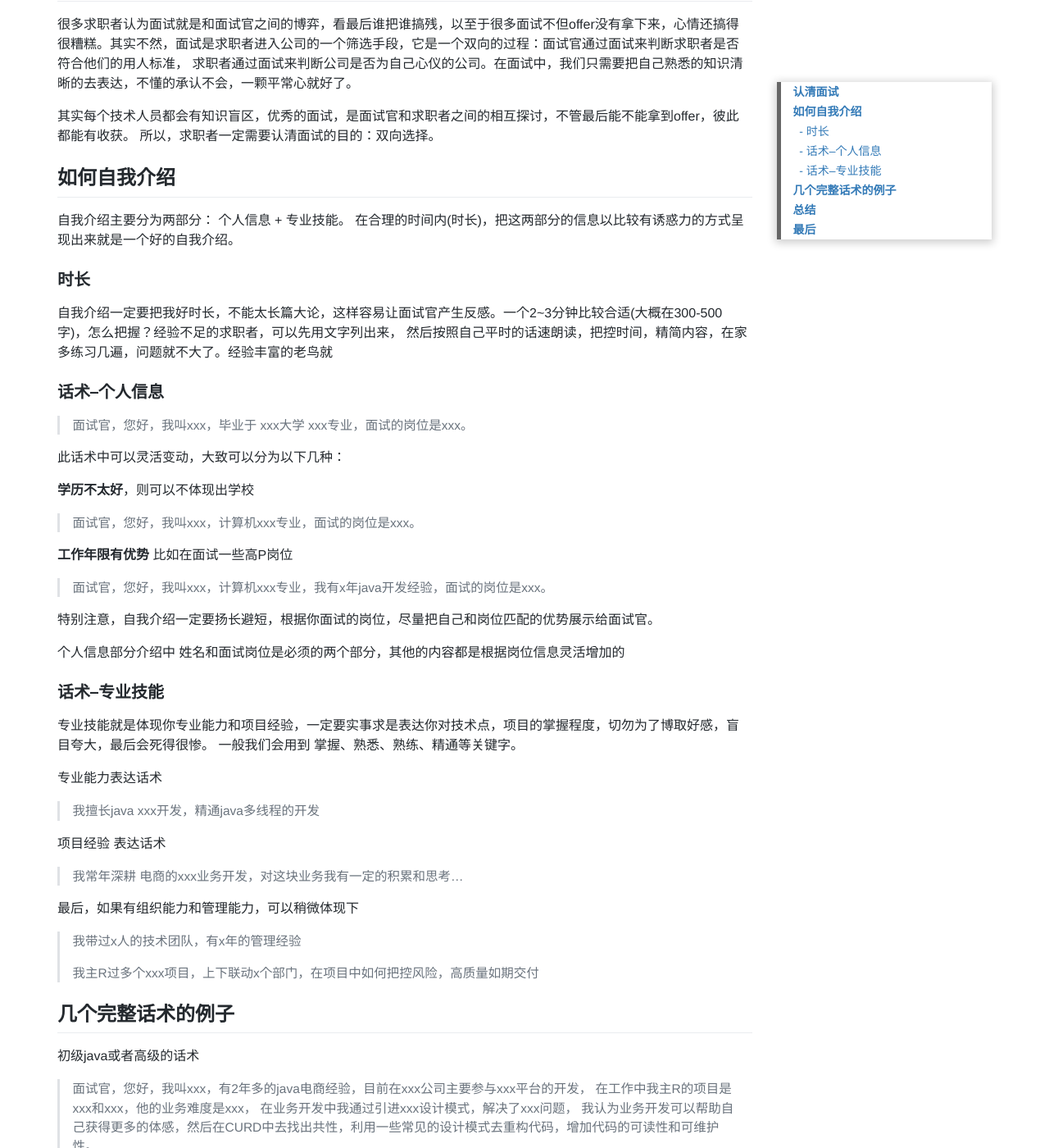
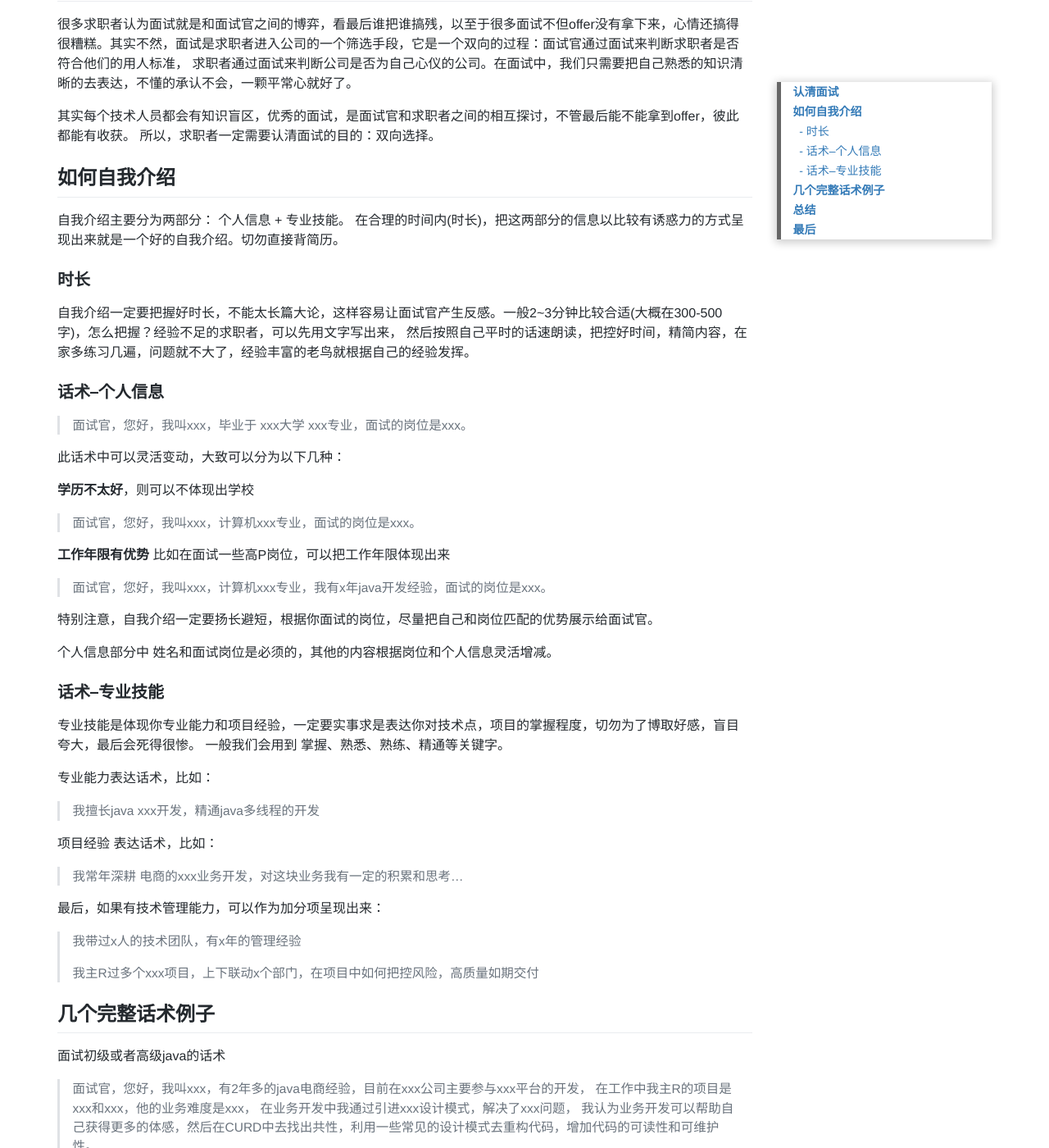
Before and after one commit to yuanjavar/yuanjava.github.io, a Jekyll site: the page built from _posts/2022/2022-05-20-self-introduction.md, in a window 1280 px wide and 1400 px high, scrolled down 699 px. Shown: the whole window at 82% size. Built offline with Jekyll 4.4.1, drawn with Linux system fonts in a browser that asks for light colours; nearby versions of some CDN libraries; comment, search, counter and statistics services are not loaded; some of the changed text lies outside the part shown.

Commit message:
自我介绍

```diff
--- a/_posts/2022/2022-05-20-self-introduction.md
+++ b/_posts/2022/2022-05-20-self-introduction.md
@@ -20,11 +20,11 @@ excerpt: 自我介绍是java面试中一个必不可少的环节，一个出彩
 
 ## 如何自我介绍
 
-自我介绍主要分为两部分： 个人信息 + 专业技能。 在合理的时间内(时长)，把这两部分的信息以比较有诱惑力的方式呈现出来就是一个好的自我介绍。
+自我介绍主要分为两部分： 个人信息 + 专业技能。 在合理的时间内(时长)，把这两部分的信息以比较有诱惑力的方式呈现出来就是一个好的自我介绍。切勿直接背简历。
 
 ### 时长
-自我介绍一定要把我好时长，不能太长篇大论，这样容易让面试官产生反感。一个2~3分钟比较合适(大概在300-500字)，怎么把握？经验不足的求职者，可以先用文字列出来，
-然后按照自己平时的话速朗读，把控时间，精简内容，在家多练习几遍，问题就不大了。经验丰富的老鸟就
+自我介绍一定要把握好时长，不能太长篇大论，这样容易让面试官产生反感。一般2~3分钟比较合适(大概在300-500字)，怎么把握？经验不足的求职者，可以先用文字写出来，
+然后按照自己平时的话速朗读，把控好时间，精简内容，在家多练习几遍，问题就不大了，经验丰富的老鸟就根据自己的经验发挥。
 
 ### 话术--个人信息
 
@@ -36,35 +36,35 @@ excerpt: 自我介绍是java面试中一个必不可少的环节，一个出彩
 
 > 面试官，您好，我叫xxx，计算机xxx专业，面试的岗位是xxx。
 
-**工作年限有优势**  比如在面试一些高P岗位
+**工作年限有优势**  比如在面试一些高P岗位，可以把工作年限体现出来
 
 > 面试官，您好，我叫xxx，计算机xxx专业，我有x年java开发经验，面试的岗位是xxx。
 
 特别注意，自我介绍一定要扬长避短，根据你面试的岗位，尽量把自己和岗位匹配的优势展示给面试官。
 
-个人信息部分介绍中 姓名和面试岗位是必须的两个部分，其他的内容都是根据岗位信息灵活增加的
+个人信息部分中 姓名和面试岗位是必须的，其他的内容根据岗位和个人信息灵活增减。
 
 ### 话术--专业技能
 
-专业技能就是体现你专业能力和项目经验，一定要实事求是表达你对技术点，项目的掌握程度，切勿为了博取好感，盲目夸大，最后会死得很惨。 一般我们会用到 掌握、熟悉、熟练、精通等关键字。
+专业技能是体现你专业能力和项目经验，一定要实事求是表达你对技术点，项目的掌握程度，切勿为了博取好感，盲目夸大，最后会死得很惨。 一般我们会用到 掌握、熟悉、熟练、精通等关键字。
 
-专业能力表达话术
+专业能力表达话术，比如：
 
 > 我擅长java xxx开发，精通java多线程的开发
 
-项目经验 表达话术
+项目经验 表达话术，比如：
 > 我常年深耕 电商的xxx业务开发，对这块业务我有一定的积累和思考...
 
-最后，如果有组织能力和管理能力，可以稍微体现下
+最后，如果有技术管理能力，可以作为加分项呈现出来：
 
 > 我带过x人的技术团队，有x年的管理经验
 >
 > 我主R过多个xxx项目，上下联动x个部门，在项目中如何把控风险，高质量如期交付
 
 
-## 几个完整话术的例子
+## 几个完整话术例子
 
-初级java或者高级的话术
+面试初级或者高级java的话术
 
 > 面试官，您好，我叫xxx，有2年多的java电商经验，目前在xxx公司主要参与xxx平台的开发，
 > 在工作中我主R的项目是xxx和xxx，他的业务难度是xxx，
@@ -72,7 +72,7 @@ excerpt: 自我介绍是java面试中一个必不可少的环节，一个出彩
 > 我认为业务开发可以帮助自己获得更多的体感，然后在CURD中去找出共性，利用一些常见的设计模式去重构代码，增加代码的可读性和可维护性。
 
 
-面试 java资深或者专家
+面试 java资深或者专家的话术
 
 > 面试官，您好，我叫xxx，有6年多的java电商经验，目前在xxx公司主要负责xxx平台，
 > 同时也会参与xxx核心需求研发以及系统稳定性建设，我目前带x个人的技术团队。
@@ -88,15 +88,15 @@ excerpt: 自我介绍是java面试中一个必不可少的环节，一个出彩
 很多初级程序员的困恼：项目都是一些业务CURD，没有什么亮点，其实只要认真思考就会发现很多问题，比如：这个需求的目的是什么，解决了什么核心问题？方案是你直接被产品的想法产品翻译成代码，还是你也参与过讨论和思考？你有站在技术角度提出更合理的方案吗？
 对于这个需求，业务难点在哪里？技术难点在哪里？你是怎么去解决的？你觉得这个项目还有哪些改进点？ 业务开发是很多程序员的起点，只要在平时的工作，多问几个为什么，寻找更深层次的问题，你就在通往技术大牛的正确道路上。
 
-工作经验不足，负责的项目没有很大的亮点，该如何自我接受？可以把对这块业务的理解和你遇到的问题，如何解决这些问题的思路体现，让面试官了解你解决问题的能力，或许也可能是一个加分项。
+工作经验不足，负责的项目没有很大的亮点，该如何自我介绍？可以把对这块业务的理解和你遇到的问题，如何解决这些问题的思路体现，让面试官了解你解决问题的能力，或许也可能是一个加分项。
 
-对于面试中面试官的可以刁难，可以肯定的是他不是一个合格的面试官。面试是一个能力摸底的过程，作为求职者，遇到着这样的面试官也不用太在意，好好斟酌这家公司值不值得你去效力。
+对于面试中面试官的故意刁难，可以肯定的是他不是一个合格的面试官。面试是一个能力摸底的过程，作为求职者，遇到着这样的面试官也不用太在意，好好斟酌这家公司值不值得你去效力。
 
 对于很多能力比较强，但是简历写的太差强人意的求职者，建议去找有经验的前辈多交流，正所谓酒香也需要包装嘛？要不然面试官在没有打开瓶盖的时候，只能通过包装(简历)来判断是不是好酒。
 
-自我介绍中，可以对面试官察言观色，观察面试官的反应后见机行事，如果在这方面没有经验的初级程序员，不建议尝试。
+自我介绍中，需要善于官察言观色，观察面试官的反应后见机行事，如果在这方面没有经验的初级程序员，不建议尝试。
 
-技术能力是硬道理，自我介绍是锦上添花，所以一定要注重平时的能力提升
+过硬的技术能力是根本，出彩的自我介绍是锦上添花，所以平时工作一定要注重能力提升，同时也要注意提高自己的表达能力。
 
 ## 最后
 如果你觉得本文章对你有帮助，感谢转发给更多的好友，我们将为你呈现更多的干货， 欢迎关注公众号：猿java
```
